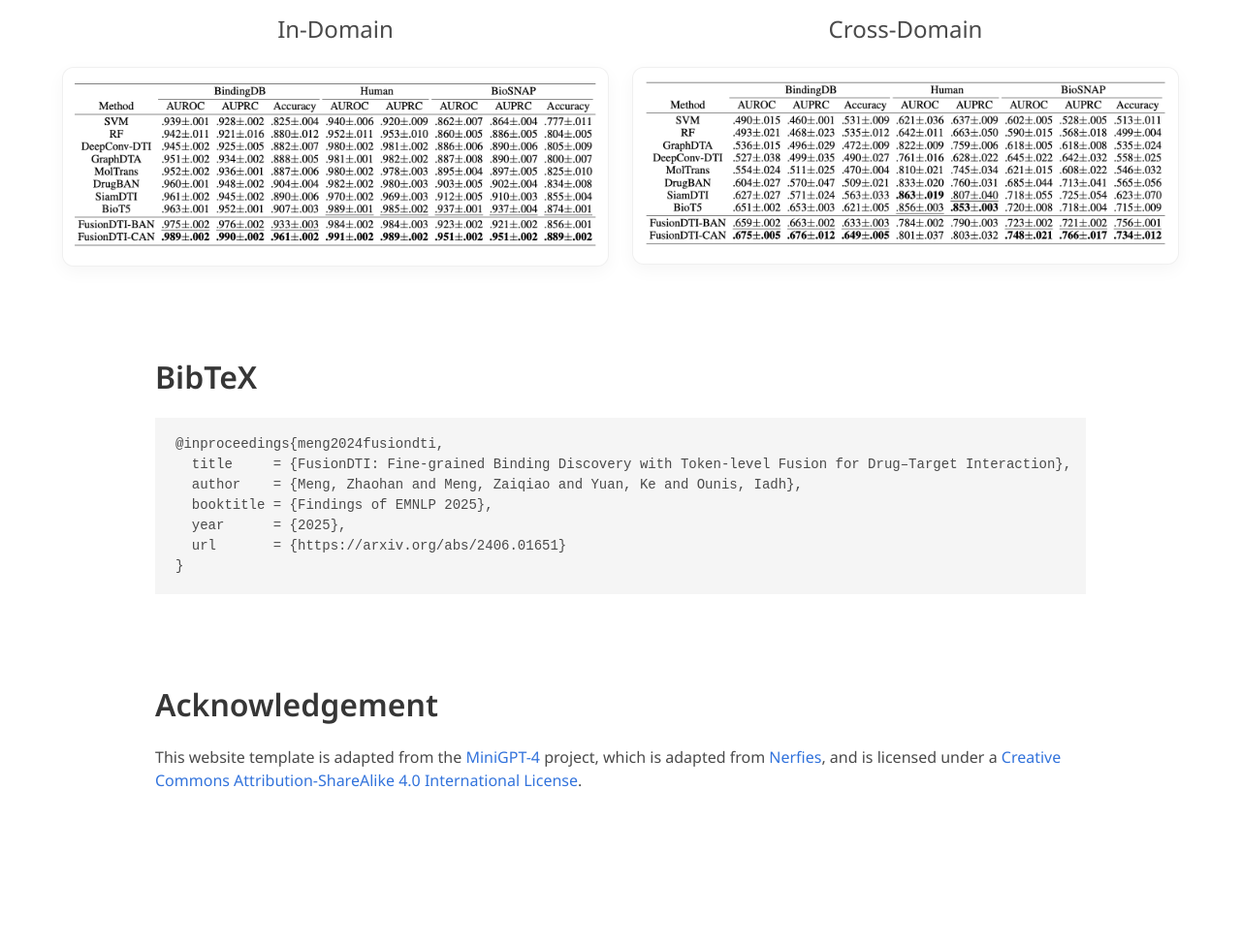
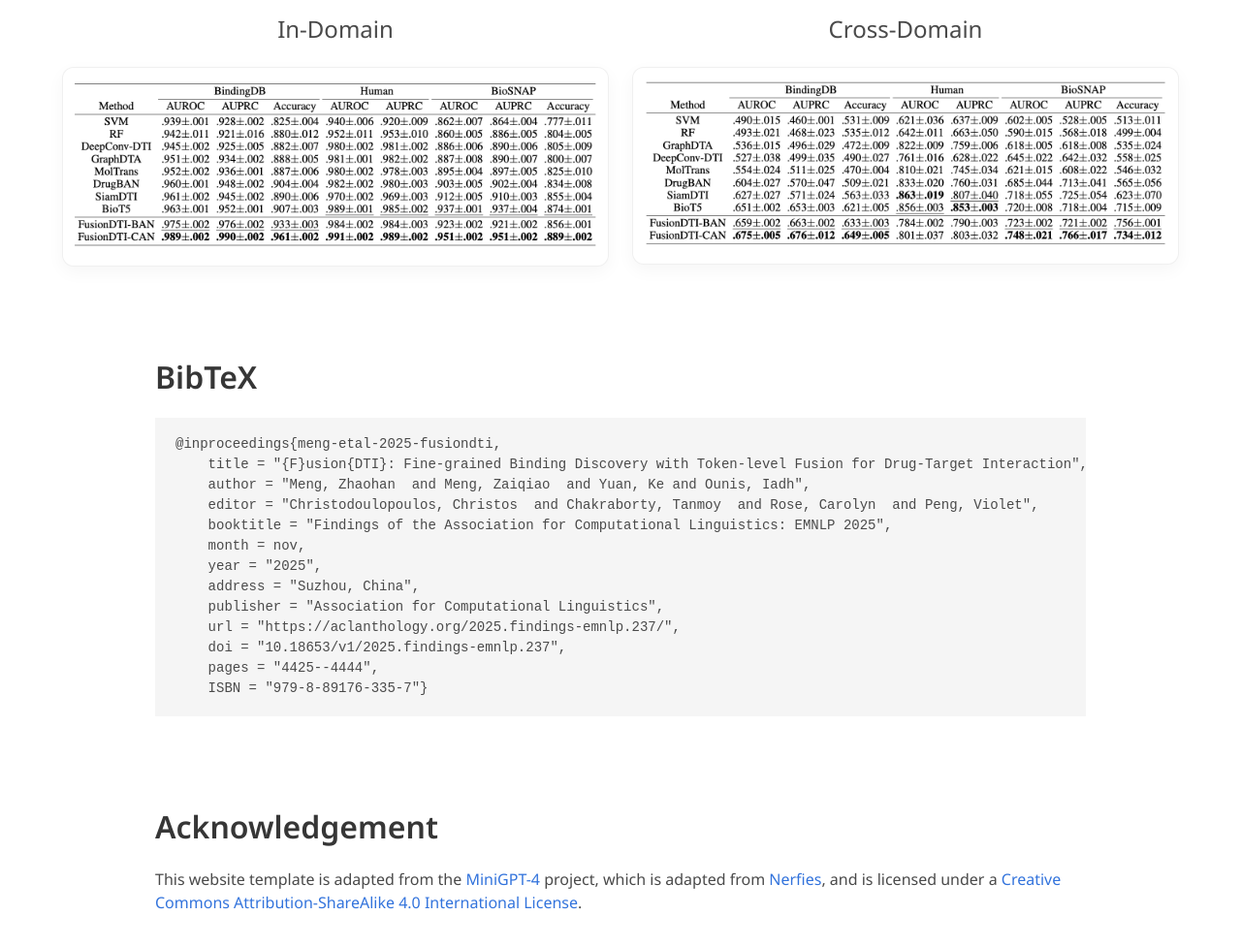
Before and after one commit to ZhaohanM/FusionDTI, a plain HTML site: page index.html in a window 1280 px wide. Shown: the part 3825-4802 px from the top of the page at 97% size. Before the commit the page ends 4690 px from the top, so only its background shows below. Drawn offline with nearby package versions, Linux system fonts and the light colour scheme; a script that the page names is missing; some icons are missing; a web font is replaced by a local one.

Commit message:
Update index.html

```diff
--- a/index.html
+++ b/index.html
@@ -235,13 +235,20 @@
 <section class="section" id="BibTeX">
   <div class="container is-max-desktop content">
     <h2 class="title is-3">BibTeX</h2>
-    <pre><code>@inproceedings{meng2024fusiondti,
-  title     = {FusionDTI: Fine-grained Binding Discovery with Token-level Fusion for Drug–Target Interaction},
-  author    = {Meng, Zhaohan and Meng, Zaiqiao and Yuan, Ke and Ounis, Iadh},
-  booktitle = {Findings of EMNLP 2025},
-  year      = {2025},
-  url       = {https://arxiv.org/abs/2406.01651}
-}</code></pre>
+    <pre><code>@inproceedings{meng-etal-2025-fusiondti,
+    title = "{F}usion{DTI}: Fine-grained Binding Discovery with Token-level Fusion for Drug-Target Interaction",
+    author = "Meng, Zhaohan  and Meng, Zaiqiao  and Yuan, Ke and Ounis, Iadh",
+    editor = "Christodoulopoulos, Christos  and Chakraborty, Tanmoy  and Rose, Carolyn  and Peng, Violet",
+    booktitle = "Findings of the Association for Computational Linguistics: EMNLP 2025",
+    month = nov,
+    year = "2025",
+    address = "Suzhou, China",
+    publisher = "Association for Computational Linguistics",
+    url = "https://aclanthology.org/2025.findings-emnlp.237/",
+    doi = "10.18653/v1/2025.findings-emnlp.237",
+    pages = "4425--4444",
+    ISBN = "979-8-89176-335-7"}
+</code></pre>
   </div>
 </section>
 
```
